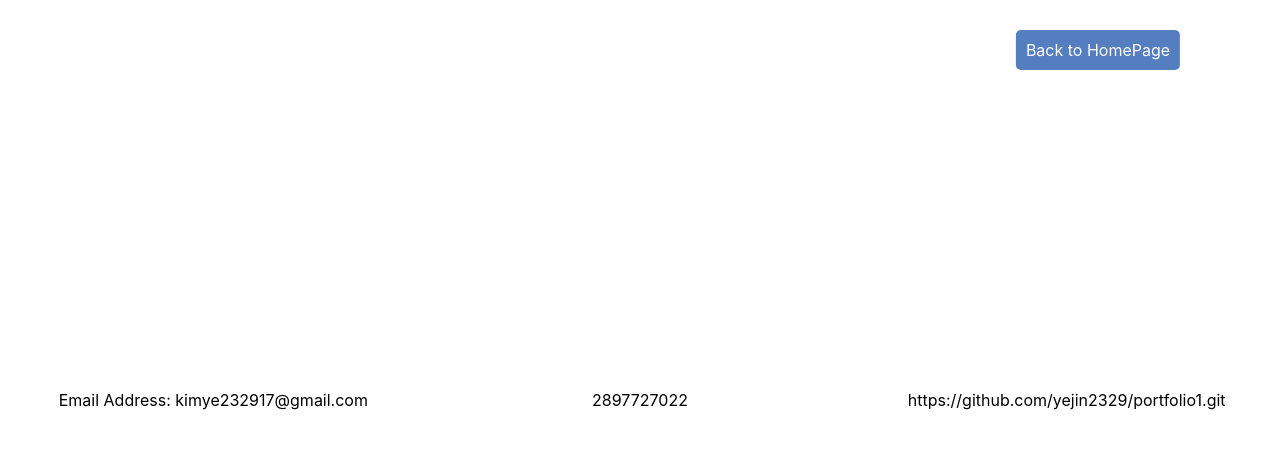
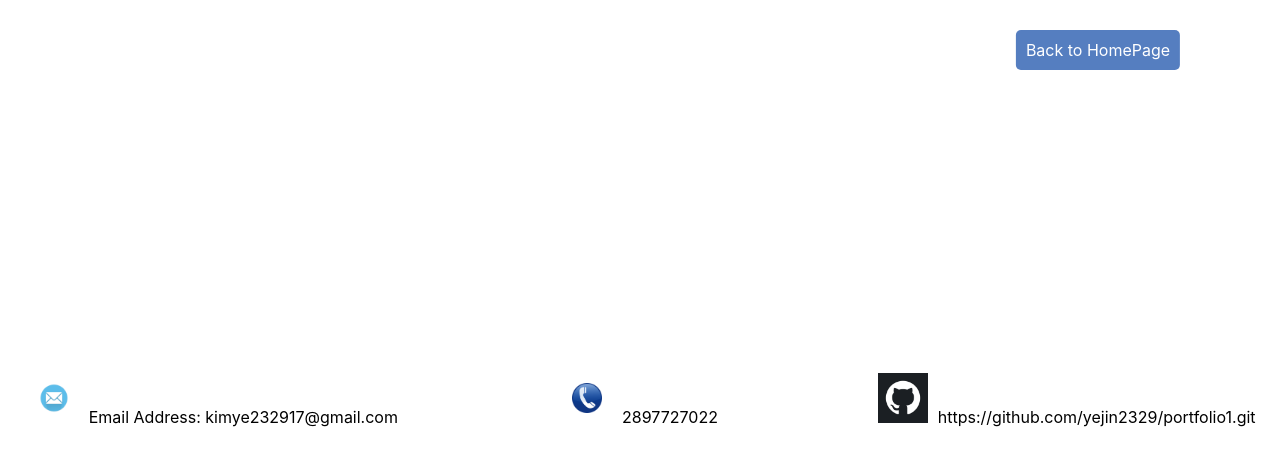
Before and after one commit to yejin2329/portfolio1, a React (Create React App) app: page /contact in a window 1280 px wide. Shown: the top 466 px of the page. Built offline with nearby package versions, Linux system fonts and the light colour scheme.

Commit message:
Add images

```diff
--- a/src/pages/Contact.js
+++ b/src/pages/Contact.js
@@ -1,8 +1,8 @@
 import React from "react";
 import {Link} from "react-router-dom";
-//import phoneIcon from "../images/mobile.png";
-//import emailIcon from "../images/email.png";
-//import githubIcon from "../images/github.png";
+import phoneIcon from "../images/mobile.png";
+import emailIcon from "../images/email.png";
+import githubIcon from "../images/github.png";
 
 const ContactPage=()=>{
     return (
@@ -11,16 +11,18 @@ const ContactPage=()=>{
     <div className="contact">
         <div className="email">
 
+        <img src={emailIcon} alt="email" className="email"/>
+
         Email Address: kimye232917@gmail.com
         </div>
 
         <div className="phone">
-
+        <img src={phoneIcon} alt="phone" className="phone"/>
         2897727022
         </div>
 
         <div className="github">
-
+        <img src={githubIcon} alt="gitHub" className="gitHub"/>
                 https://github.com/yejin2329/portfolio1.git</div>
     </div>
     </div>
```
